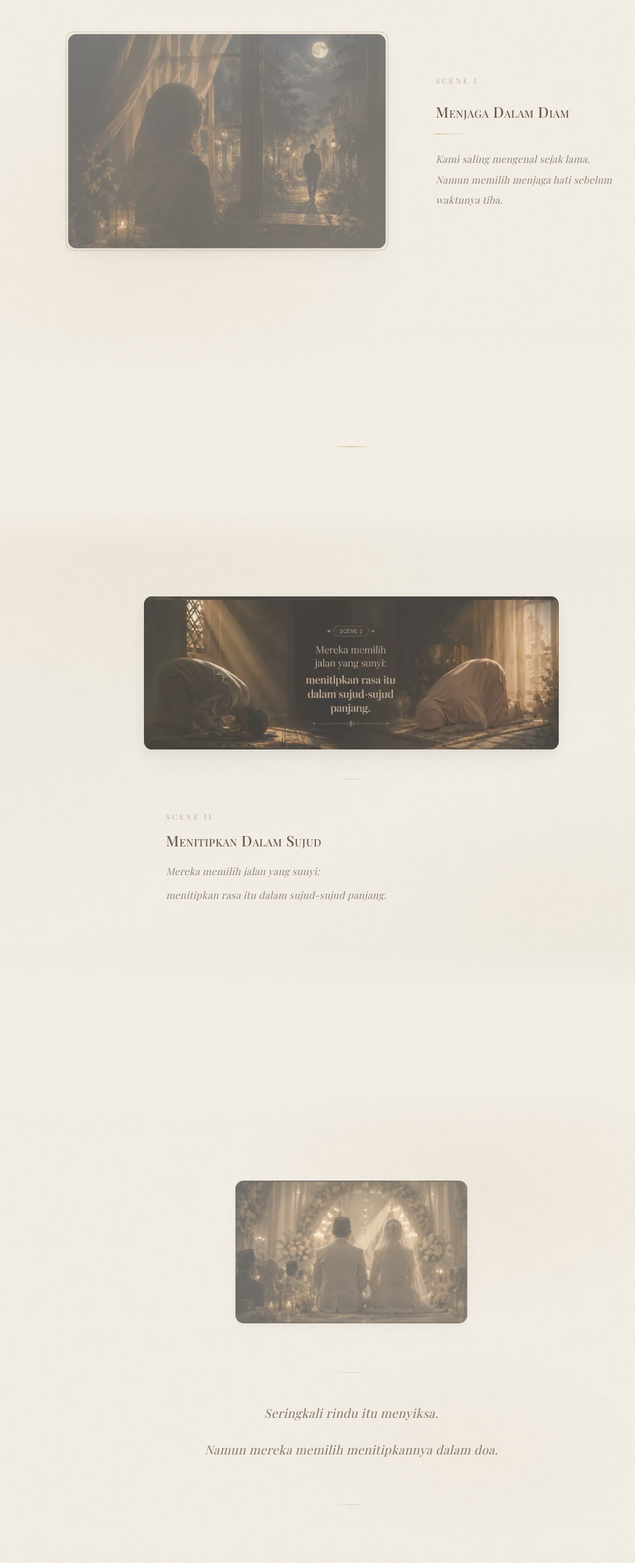
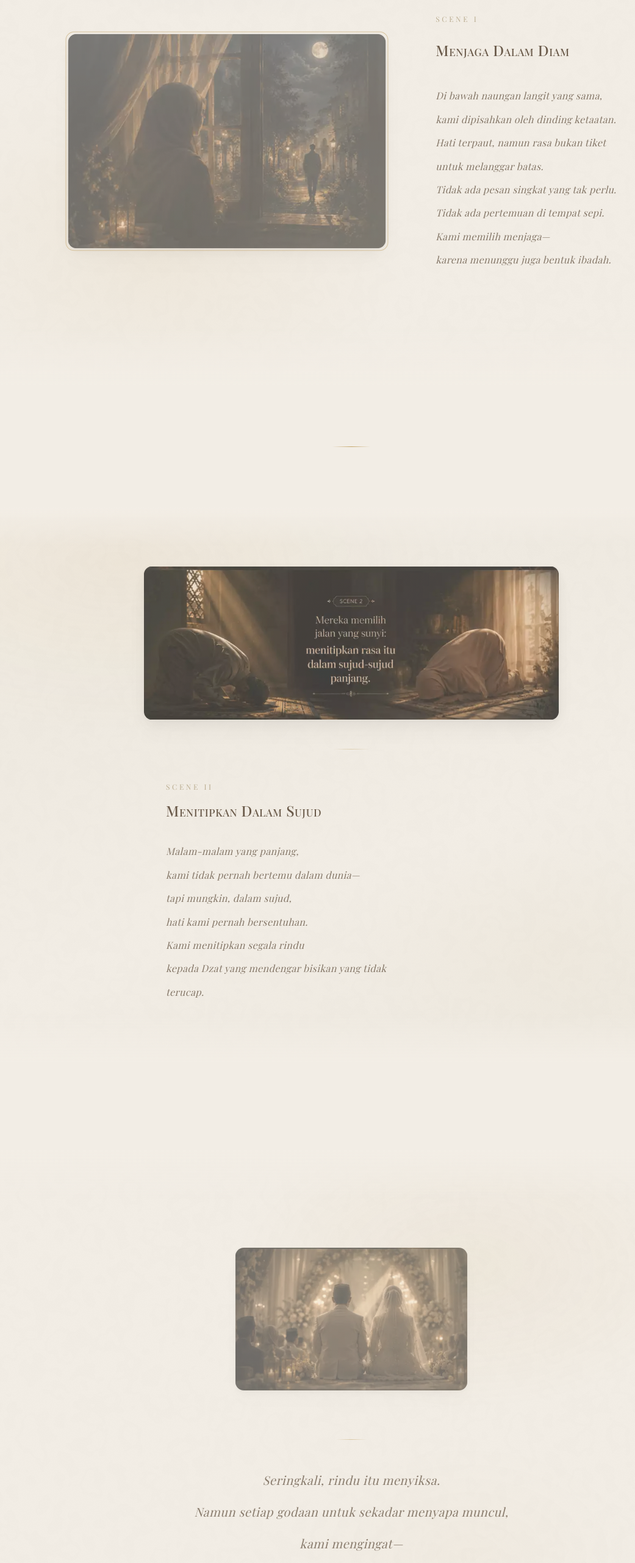
Before and after one commit to anisafitriaalprianti/undangannauka, a Next.js app: page /template/premium-1 in a window 1280 px wide. Shown: the part 968-3531 px from the top of the page at 61% size, without its empty margins (64-1105 px from the left). Built offline with nearby package versions, Linux system fonts and the light colour scheme.

Commit message:
storytelling: update all scene copy from Ahmad & Fatimah story — line-by-line handwriting reveal

```diff
--- a/src/components/template/premium-1/Breath.tsx
+++ b/src/components/template/premium-1/Breath.tsx
@@ -4,17 +4,18 @@ import { motion, useInView, type Variants } from 'framer-motion';
 import { useRef } from 'react';
 
 /* ──────────────────────────────────────────────────────────────
-   Breath — Breathing Scene
+   Breath — Hikmah / Closing Wisdom
    Premium-1 Islamic Faceless Cinematic Wedding Invitation
 
-   PRIORITY 5: A short (40-50vh) breathing space between
-   Scene4 and EventInfo. No image. Just a sacred quote
-   that breathes, with thin gold dividers and warm glow.
+   A short (40-50vh) breathing space between Scene4 and EventInfo.
+   No image. Just the hikmah — the closing wisdom that ties
+   the entire story together.
 
-   Text: "Dan di antara tanda-tanda kekuasaan-Nya,
-         Dia menciptakan pasangan-pasangan untukmu."
+   Text: "Menahan diri karena Allah tidak akan pernah
+          membuat seseorang merugi."
 
    Atmosphere: warm ivory, sacred, breathing, minimal
+   Animation: opacity + translateY only, NO blur
    ────────────────────────────────────────────────────────────── */
 
 // ── Animation variants ──────────────────────────────────────────
@@ -23,21 +24,15 @@ const quoteReveal: Variants = {
   hidden: {
     opacity: 0,
     y: 10,
-    filter: 'blur(6px)',
   },
   visible: {
     opacity: 1,
     y: 0,
-    filter: 'blur(0px)',
     transition: {
       duration: 2.5,
       ease: [0.16, 1, 0.3, 1],
       opacity: {
         duration: 2.8,
-        ease: 'easeOut',
-      },
-      filter: {
-        duration: 2.0,
         ease: 'easeOut',
       },
     },
@@ -119,10 +114,10 @@ export default function Breath() {
           />
         </motion.div>
 
-        {/* ── Sacred quote ──
-            Italic serif, very slow blur dissolve, breathing effect */}
+        {/* ── Hikmah — closing wisdom ──
+            Single line, slow reveal, breathing effect */}
         <motion.div
-          className="flex flex-col items-center gap-2"
+          className="flex flex-col items-center"
           variants={quoteReveal}
           initial="hidden"
           animate={isInView ? 'visible' : 'hidden'}
@@ -134,9 +129,7 @@ export default function Breath() {
               animation: 'p1TextBreathe 9s ease-in-out infinite',
             }}
           >
-            Dan di antara tanda-tanda kekuasaan-Nya,
-            <br />
-            Dia menciptakan pasangan-pasangan untukmu.
+            Menahan diri karena Allah tidak akan pernah membuat seseorang merugi.
           </p>
         </motion.div>
 
--- a/src/components/template/premium-1/Scene1.tsx
+++ b/src/components/template/premium-1/Scene1.tsx
@@ -14,18 +14,13 @@ import { useRef } from 'react';
    text zone on the RIGHT with generous whitespace.
    Visual tension matching the emotional distance.
 
-   Image treatment:
-   • Thin gold outline frame appears FIRST (like a sketch)
-   • Image slowly materializes behind it with opacity only (NO blur)
-   • The outline frame fades away as image becomes fully present
-   • Directional lighting overlay: cool moonlight from top, warm lamp from bottom-left
-
    Text treatment:
    • Scene label "Scene I" is subtle, far to the right, small
-   • Title appears after image is ~70% revealed, right of image area
-   • Quote text appears last, in the right whitespace zone
+   • Title appears after image is ~70% revealed
+   • Text appears LINE BY LINE with staggered delays (handwriting feel)
+   • Each line fades in with opacity + slight Y drift, like ink settling
    • No quotation marks — just the words themselves
-   • Single thin gold line between title and quote
+   • No decorative dividers between title and text — generous whitespace
    ────────────────────────────────────────────────────────────── */
 
 // ── Animation variants ──────────────────────────────────────────
@@ -112,41 +107,40 @@ const titleFadeIn: Variants = {
   },
 };
 
-/** Gold line — draws from center outward */
-const lineDraw: Variants = {
-  hidden: {
-    scaleX: 0,
-    opacity: 0,
-  },
-  visible: {
-    scaleX: 1,
-    opacity: 1,
-    transition: {
-      duration: 1.2,
-      ease: [0.16, 1, 0.3, 1],
-    },
-  },
-};
-
-/** Quote text — fades in slowly */
-const quoteFadeIn: Variants = {
+/** Line-by-line text reveal — handwriting feel, opacity + Y drift only */
+const lineReveal: Variants = {
   hidden: {
     opacity: 0,
-    y: 16,
+    y: 8,
   },
   visible: {
     opacity: 1,
     y: 0,
     transition: {
-      duration: 1.8,
+      duration: 1.2,
       ease: [0.16, 1, 0.3, 1],
       opacity: {
-        duration: 2.0,
+        duration: 1.4,
         ease: 'easeOut',
       },
     },
   },
 };
+
+// ── Scene text lines ────────────────────────────────────────────
+
+const sceneLines = [
+  'Di bawah naungan langit yang sama,',
+  'kami dipisahkan oleh dinding ketaatan.',
+  'Hati terpaut, namun rasa bukan tiket untuk melanggar batas.',
+  'Tidak ada pesan singkat yang tak perlu.',
+  'Tidak ada pertemuan di tempat sepi.',
+  'Kami memilih menjaga—',
+  'karena menunggu juga bentuk ibadah.',
+];
+
+const BASE_DELAY = 2.4;
+const STAGGER_GAP = 0.8;
 
 // ── Component ───────────────────────────────────────────────────
 
@@ -219,8 +213,7 @@ export default function Scene1() {
                   priority={false}
                 />
 
-                {/* Directional lighting on image
-                    Cool moonlight from top, warm lamp from bottom-left */}
+                {/* Directional lighting on image */}
                 <div
                   className="pointer-events-none absolute inset-0"
                   style={{
@@ -276,7 +269,7 @@ export default function Scene1() {
 
             {/* Title */}
             <motion.div
-              className="mb-4 md:mb-5"
+              className="mb-8 md:mb-10"
               variants={titleFadeIn}
               initial="hidden"
               animate={isInView ? 'visible' : 'hidden'}
@@ -292,41 +285,25 @@ export default function Scene1() {
               </h2>
             </motion.div>
 
-            {/* Single thin gold line */}
-            <motion.div
-              className="mb-5 md:mb-6 w-[50px] origin-center md:origin-left"
-              style={{
-                height: '1px',
-                background: 'linear-gradient(to right, var(--p1-gold), transparent)',
-              }}
-              variants={lineDraw}
-              initial="hidden"
-              animate={isInView ? 'visible' : 'hidden'}
-              transition={{ delay: 2.6 }}
-            />
-
-            {/* Quote text — no quotation marks */}
-            <motion.div
+            {/* Line-by-line text reveal — no quotation marks, no decorative dividers */}
+            <div
               className="max-w-xs"
-              variants={quoteFadeIn}
-              initial="hidden"
-              animate={isInView ? 'visible' : 'hidden'}
-              transition={{ delay: 3.0 }}
+              style={{ animation: 'p1TextBreathe 8s ease-in-out infinite' }}
             >
-              <blockquote>
-                <p
-                  className="font-serif italic text-sm leading-[2] tracking-wide sm:text-[15px] sm:leading-[2.1] md:text-base"
-                  style={{
-                    color: 'var(--p1-warm-brown)',
-                    animation: 'p1TextBreathe 8s ease-in-out infinite',
-                  }}
+              {sceneLines.map((line, i) => (
+                <motion.p
+                  key={i}
+                  className="font-serif italic text-sm leading-[2.2] tracking-wide sm:text-[15px] sm:leading-[2.3] md:text-base md:leading-[2.4]"
+                  style={{ color: 'var(--p1-warm-brown)' }}
+                  variants={lineReveal}
+                  initial="hidden"
+                  animate={isInView ? 'visible' : 'hidden'}
+                  transition={{ delay: BASE_DELAY + i * STAGGER_GAP }}
                 >
-                  Kami saling mengenal sejak lama.
-                  <br />
-                  Namun memilih menjaga hati sebelum waktunya tiba.
-                </p>
-              </blockquote>
-            </motion.div>
+                  {line}
+                </motion.p>
+              ))}
+            </div>
           </div>
         </div>
       </div>
--- a/src/components/template/premium-1/Scene2.tsx
+++ b/src/components/template/premium-1/Scene2.tsx
@@ -14,17 +14,11 @@ import { useRef } from 'react';
    portion, large breathing space below with LEFT-ALIGNED text.
    Like a film still with credits below.
 
-   Image treatment:
-   • Image spans wider (~85% of container), sitting in upper portion
-   • Reveals with slow opacity rise + subtle upward drift (translateY), NO blur
-   • Warm dawn light overlay from top-left
-   • After image is visible, a very thin horizontal line fades in below it
-
    Text treatment:
    • Label + Title LEFT-ALIGNED, generous left margin
-   • Quote text left-aligned, italic serif, generous line-height
-   • Asymmetry of left-aligned text vs centered image = editorial tension
-   • No quotation marks, minimal decoration
+   • Text appears LINE BY LINE with staggered delays (handwriting feel)
+   • Each line fades in with opacity + slight Y drift, like ink settling
+   • Left-aligned, no quotation marks, minimal decoration
    ────────────────────────────────────────────────────────────── */
 
 // ── Animation variants ──────────────────────────────────────────
@@ -103,25 +97,39 @@ const lineFadeIn: Variants = {
   },
 };
 
-/** Quote text — left-aligned, slow fade */
-const quoteFadeIn: Variants = {
+/** Line-by-line text reveal — handwriting feel, opacity + Y drift only */
+const lineReveal: Variants = {
   hidden: {
     opacity: 0,
-    y: 14,
+    y: 8,
   },
   visible: {
     opacity: 1,
     y: 0,
     transition: {
-      duration: 1.8,
+      duration: 1.2,
       ease: [0.16, 1, 0.3, 1],
       opacity: {
-        duration: 2.0,
+        duration: 1.4,
         ease: 'easeOut',
       },
     },
   },
 };
+
+// ── Scene text lines ────────────────────────────────────────────
+
+const sceneLines = [
+  'Malam-malam yang panjang,',
+  'kami tidak pernah bertemu dalam dunia—',
+  'tapi mungkin, dalam sujud,',
+  'hati kami pernah bersentuhan.',
+  'Kami menitipkan segala rindu',
+  'kepada Dzat yang mendengar bisikan yang tidak terucap.',
+];
+
+const BASE_DELAY = 2.0;
+const STAGGER_GAP = 0.8;
 
 // ── Component ───────────────────────────────────────────────────
 
@@ -234,7 +242,7 @@ export default function Scene2() {
 
           {/* Title */}
           <motion.div
-            className="mb-4"
+            className="mb-6 md:mb-8"
             variants={titleFadeIn}
             initial="hidden"
             animate={isInView ? 'visible' : 'hidden'}
@@ -250,28 +258,25 @@ export default function Scene2() {
             </h2>
           </motion.div>
 
-          {/* Quote — left-aligned, no quotation marks */}
-          <motion.div
+          {/* Line-by-line text reveal — left-aligned, no quotation marks */}
+          <div
             className="max-w-sm"
-            variants={quoteFadeIn}
-            initial="hidden"
-            animate={isInView ? 'visible' : 'hidden'}
-            transition={{ delay: 3.0 }}
+            style={{ animation: 'p1TextBreathe 8s ease-in-out infinite' }}
           >
-            <blockquote>
-              <p
+            {sceneLines.map((line, i) => (
+              <motion.p
+                key={i}
                 className="font-serif italic text-sm leading-[2.2] tracking-wide sm:text-[15px] sm:leading-[2.3] md:text-base md:leading-[2.4]"
-                style={{
-                  color: 'var(--p1-warm-brown)',
-                  animation: 'p1TextBreathe 8s ease-in-out infinite',
-                }}
+                style={{ color: 'var(--p1-warm-brown)' }}
+                variants={lineReveal}
+                initial="hidden"
+                animate={isInView ? 'visible' : 'hidden'}
+                transition={{ delay: BASE_DELAY + i * STAGGER_GAP }}
               >
-                Mereka memilih jalan yang sunyi:
-                <br />
-                menitipkan rasa itu dalam sujud-sujud panjang.
-              </p>
-            </blockquote>
-          </motion.div>
+                {line}
+              </motion.p>
+            ))}
+          </div>
         </div>
       </div>
 
--- a/src/components/template/premium-1/Scene3.tsx
+++ b/src/components/template/premium-1/Scene3.tsx
@@ -5,29 +5,23 @@ import { motion, useInView, type Variants } from 'framer-motion';
 import { useRef } from 'react';
 
 /* ──────────────────────────────────────────────────────────────
-   Scene3 — Breathing Space (Golden Hour Terrace)
+   Scene3 — Breathing Space (Rindu)
    Premium-1 Islamic Faceless Cinematic Wedding Invitation
 
-   Emotion: Serenity, pause, the space between longing and fulfillment
+   Emotion: The heaviest moment — longing, restraint, the
+   sacred pause between yearning and fulfillment.
 
    Composition: MAXIMUM WHITESPACE — Image is SMALLER than other
-   scenes, positioned with more space around it. Quote text is
-   given prominence. Almost like a pause in a poetry book.
-
-   Image treatment:
-   • Image is smaller (max-w ~380px), floating in generous whitespace
-   • Reveals with warm sepia overlay that slowly fades to full color
-     — like a memory being recalled
-   • Very slow pacing — this scene should feel like time has stopped
-   • Golden hour warm overlay
+   scenes, positioned with more space around it. The TEXT is
+   the hero — slightly larger than other scenes. Almost like
+   a pause in a poetry book.
 
    Text treatment:
-   • Quote text is the HERO — larger than other scenes, more line-height
-   • Text appears very slowly, line by line, with generous delays (1.5s between)
    • NO label, NO scene number — this is a breathing space
-   • Single thin gold line above and below the quote
-   • "Seringkali rindu itu menyiksa." appears first, then a pause,
-     then "Namun mereka memilih menitipkannya dalam doa."
+   • Text appears LINE BY LINE with SLOWEST stagger (1.2s)
+   • Each line fades in slowly, like words being carefully chosen
+   • The text is slightly larger than other scenes
+   • No quotation marks — the words are the decoration
    ────────────────────────────────────────────────────────────── */
 
 // ── Animation variants ──────────────────────────────────────────
@@ -74,20 +68,20 @@ const lineDrawSlow: Variants = {
   },
 };
 
-/** Quote line — very slow reveal, one line at a time */
-const quoteLineReveal: Variants = {
+/** Line-by-line text reveal — slowest stagger, careful words */
+const lineReveal: Variants = {
   hidden: {
     opacity: 0,
-    y: 10,
+    y: 8,
   },
   visible: {
     opacity: 1,
     y: 0,
     transition: {
-      duration: 2.0,
+      duration: 1.2,
       ease: [0.16, 1, 0.3, 1],
       opacity: {
-        duration: 2.4,
+        duration: 1.4,
         ease: 'easeOut',
       },
     },
@@ -109,6 +103,18 @@ const lineDrawSlowBelow: Variants = {
     },
   },
 };
+
+// ── Scene text lines ────────────────────────────────────────────
+
+const sceneLines = [
+  'Seringkali, rindu itu menyiksa.',
+  'Namun setiap godaan untuk sekadar menyapa muncul,',
+  'kami mengingat—',
+  'menahan diri adalah bentuk cinta tertinggi kepada Allah.',
+];
+
+const BASE_DELAY = 2.5;
+const STAGGER_GAP = 1.2;
 
 // ── Component ───────────────────────────────────────────────────
 
@@ -199,36 +205,26 @@ export default function Scene3() {
           transition={{ delay: 2.5 }}
         />
 
-        {/* ── Quote — THE HERO of this scene ──
-            Larger text, generous line-height, very slow reveal */}
-        <div className="mt-8 sm:mt-10 flex flex-col items-center text-center gap-2">
-          {/* Line 1 — appears first */}
+        {/* ── Text — THE HERO of this scene ──
+            Larger text, generous line-height, very slow reveal
+            NO label, NO scene number */}
+        <div
+          className="mt-8 sm:mt-10 flex flex-col items-center text-center"
+          style={{ animation: 'p1TextBreathe 10s ease-in-out infinite' }}
+        >
+          {sceneLines.map((line, i) => (
             <motion.p
+              key={i}
               className="font-serif italic text-base leading-[2.4] tracking-wide sm:text-lg sm:leading-[2.5] md:text-xl md:leading-[2.6]"
               style={{ color: 'var(--p1-warm-brown)' }}
-            variants={quoteLineReveal}
+              variants={lineReveal}
               initial="hidden"
               animate={isInView ? 'visible' : 'hidden'}
-            transition={{ delay: 3.5 }}
+              transition={{ delay: BASE_DELAY + i * STAGGER_GAP }}
             >
-            Seringkali rindu itu menyiksa.
+              {line}
             </motion.p>
-
-          {/* Line 2 — appears after a pause (1.5s delay between lines) */}
-          <motion.p
-            className="font-serif italic text-base leading-[2.4] tracking-wide sm:text-lg sm:leading-[2.5] md:text-xl md:leading-[2.6]"
-            style={{
-              color: 'var(--p1-warm-brown)',
-              animation: 'p1TextBreathe 10s ease-in-out infinite',
-              animationDelay: '5s',
-            }}
-            variants={quoteLineReveal}
-            initial="hidden"
-            animate={isInView ? 'visible' : 'hidden'}
-            transition={{ delay: 5.0 }}
-          >
-            Namun mereka memilih menitipkannya dalam doa.
-          </motion.p>
+          ))}
         </div>
 
         {/* ── Bottom gold line — draws slowly ── */}
@@ -241,7 +237,7 @@ export default function Scene3() {
           variants={lineDrawSlowBelow}
           initial="hidden"
           animate={isInView ? 'visible' : 'hidden'}
-          transition={{ delay: 6.0 }}
+          transition={{ delay: BASE_DELAY + sceneLines.length * STAGGER_GAP + 0.5 }}
         />
       </div>
 
--- a/src/components/template/premium-1/Scene4.tsx
+++ b/src/components/template/premium-1/Scene4.tsx
@@ -15,20 +15,12 @@ import { useRef } from 'react';
    than other scenes, more immersive. Text feels connected to
    the image, not separated. The warmest composition.
 
-   Image treatment:
-   • Image is wider/larger, taking up more visual space
-   • RADIAL REVEAL: A soft warm glow appears first at center,
-     then the image materializes from center outward — using
-     a CSS clip-path circle that expands
-   • Extra warm sacred glow around the image
-   • Warm golden overlay from center
-
    Text treatment:
-   • Text positioned closer to the image — less gap
    • Title in warmer gold tone (not the standard brown)
-   • Quote appears with warm dissolve, slightly faster than
-     other scenes (this is the payoff)
-   • Single thin gold line, warmer than other scenes
+   • Text appears LINE BY LINE with slightly faster stagger (0.7s)
+   • This is the payoff — words arrive with more urgency
+   • Each line fades in with opacity + slight Y drift
+   • No quotation marks — the words are the declaration
    ────────────────────────────────────────────────────────────── */
 
 // ── Animation variants ──────────────────────────────────────────
@@ -121,25 +113,39 @@ const lineDraw: Variants = {
   },
 };
 
-/** Quote — warm dissolve, slightly faster (payoff) */
-const quoteFadeIn: Variants = {
+/** Line-by-line text reveal — slightly faster, payoff moment */
+const lineReveal: Variants = {
   hidden: {
     opacity: 0,
-    y: 14,
+    y: 8,
   },
   visible: {
     opacity: 1,
     y: 0,
     transition: {
-      duration: 1.4,
+      duration: 1.2,
       ease: [0.16, 1, 0.3, 1],
       opacity: {
-        duration: 1.6,
+        duration: 1.4,
         ease: 'easeOut',
       },
     },
   },
 };
+
+// ── Scene text lines ────────────────────────────────────────────
+
+const sceneLines = [
+  'Lalu hari itu datang.',
+  'Bukan karena kami yang memilih—',
+  'tapi karena Ia yang mempertemukan.',
+  'Ketika ijab kabul terucap,',
+  'semua penantian terjawab.',
+  'Semata-mata karena-Nya.',
+];
+
+const BASE_DELAY = 1.8;
+const STAGGER_GAP = 0.7;
 
 // ── Component ───────────────────────────────────────────────────
 
@@ -272,7 +278,7 @@ export default function Scene4() {
 
           {/* Title — warmer gold tone */}
           <motion.div
-            className="mb-3"
+            className="mb-6 md:mb-8"
             variants={titleFadeIn}
             initial="hidden"
             animate={isInView ? 'visible' : 'hidden'}
@@ -290,7 +296,7 @@ export default function Scene4() {
 
           {/* Single thin warm gold line */}
           <motion.div
-            className="mb-4 w-[50px] origin-center"
+            className="mb-6 w-[50px] origin-center"
             style={{
               height: '1px',
               background: 'linear-gradient(to right, transparent, var(--p1-gold-light), transparent)',
@@ -301,28 +307,25 @@ export default function Scene4() {
             transition={{ delay: 2.6 }}
           />
 
-          {/* Quote — warm dissolve, slightly faster (payoff) */}
-          <motion.div
+          {/* Line-by-line text reveal — payoff moment, slightly faster */}
+          <div
             className="max-w-sm"
-            variants={quoteFadeIn}
-            initial="hidden"
-            animate={isInView ? 'visible' : 'hidden'}
-            transition={{ delay: 2.9 }}
+            style={{ animation: 'p1TextBreathe 9s ease-in-out infinite' }}
           >
-            <blockquote>
-              <p
-                className="font-serif italic text-sm leading-[2] tracking-wide sm:text-[15px] sm:leading-[2.1] md:text-base"
-                style={{
-                  color: 'var(--p1-warm-brown)',
-                  animation: 'p1TextBreathe 9s ease-in-out infinite',
-                }}
+            {sceneLines.map((line, i) => (
+              <motion.p
+                key={i}
+                className="font-serif italic text-sm leading-[2] tracking-wide sm:text-[15px] sm:leading-[2.1] md:text-base md:leading-[2.2]"
+                style={{ color: 'var(--p1-warm-brown)' }}
+                variants={lineReveal}
+                initial="hidden"
+                animate={isInView ? 'visible' : 'hidden'}
+                transition={{ delay: BASE_DELAY + i * STAGGER_GAP }}
               >
-                Ketika ijab kabul terucap,
-                <br />
-                segalanya berubah.
-              </p>
-            </blockquote>
-          </motion.div>
+                {line}
+              </motion.p>
+            ))}
+          </div>
         </div>
       </div>
 
```
Lines whose indentation alone changed are shown as unchanged.
